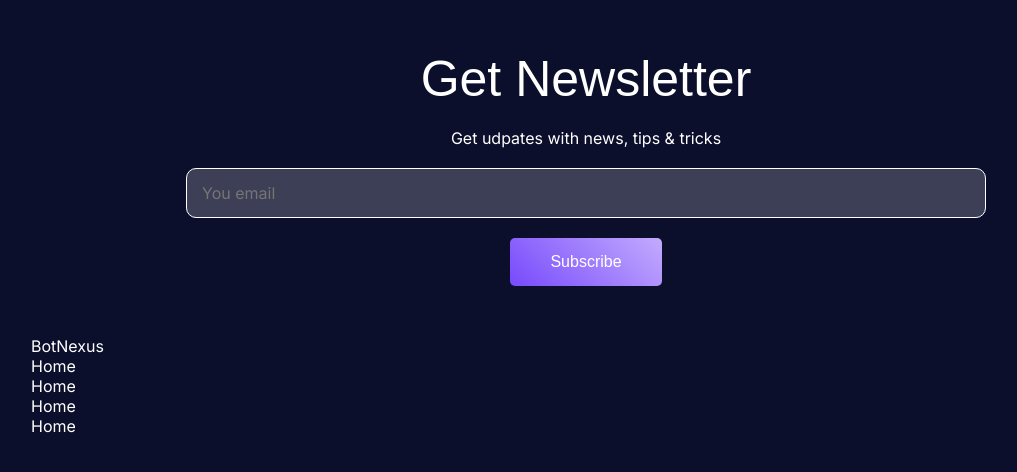
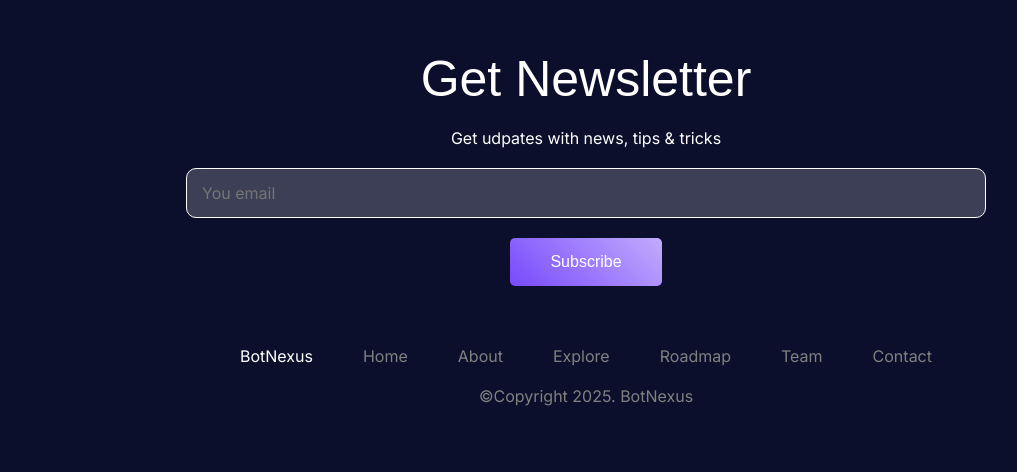
Before and after one commit to RyazanovAndrey/botnexus, a website: page dist/index.html in a window 1280 px wide. Shown: the whole page, without its empty margins (54-1071 px from the left). Drawn offline with nearby package versions, Linux system fonts and the light colour scheme; a web font is replaced by a local one.

Commit message:
end project

```diff
--- /dev/null
+++ b/scss/partials/_footer.scss
@@ -0,0 +1,31 @@
+@use '../base/vars' as *;
+
+.footer {
+
+    .footer-wrapper {
+        display: flex;
+        column-gap: 50px;
+        justify-content: center;
+        padding-block: 10px;
+    }
+
+    .footer-menu {
+        display: flex;
+        column-gap: 50px;
+
+        a {
+            color: grey;
+
+            &:hover {
+                color: $color-btn1;
+            }
+        }
+    }
+}
+
+.footer-bottom {
+    padding-block: 10px;
+    display: flex;
+    justify-content: center;
+    color: grey;
+}
--- a/scss/partials/_index.scss
+++ b/scss/partials/_index.scss
@@ -9,3 +9,4 @@
 @forward "testi";
 @forward "create";
 @forward "news";
+@forward "footer";
```
Also changed, not shown: dist/css/main.css, dist/index.html, 1 other file.
